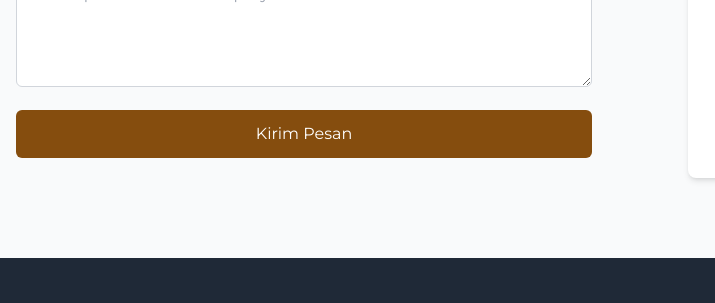
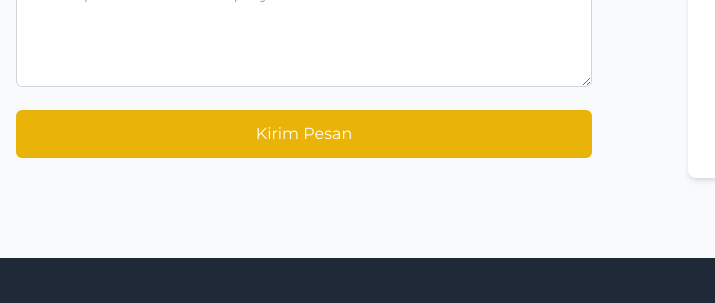
Before and after one commit to zaenalarifin10/rahayu-konstruksi, a plain HTML site: page index.html in a window 1280 px wide. Shown: the part 4610-4913 px from the top of the page, 0-715 px from the left. Drawn offline with nearby package versions, Linux system fonts and the light colour scheme.

Commit message:
Update index.html

```diff
--- a/index.html
+++ b/index.html
@@ -442,7 +442,7 @@
               <p id="messageError" class="text-red-500 text-sm mt-1 hidden">Pesan harus diisi</p>
             </div>
 
-            <button type="submit" class="w-full bg-yellow-800 text-white py-3 px-4 rounded-md hover:bg-blue-700 transition-colors focus:outline-none focus:ring-2 focus:ring-blue-500 focus:ring-offset-2">
+            <button type="submit" class="w-full bg-yellow-500 text-white py-3 px-4 rounded-md hover:bg-blue-700 transition-colors focus:outline-none focus:ring-2 focus:ring-blue-500 focus:ring-offset-2">
               Kirim Pesan
             </button>
                            </form>
```
